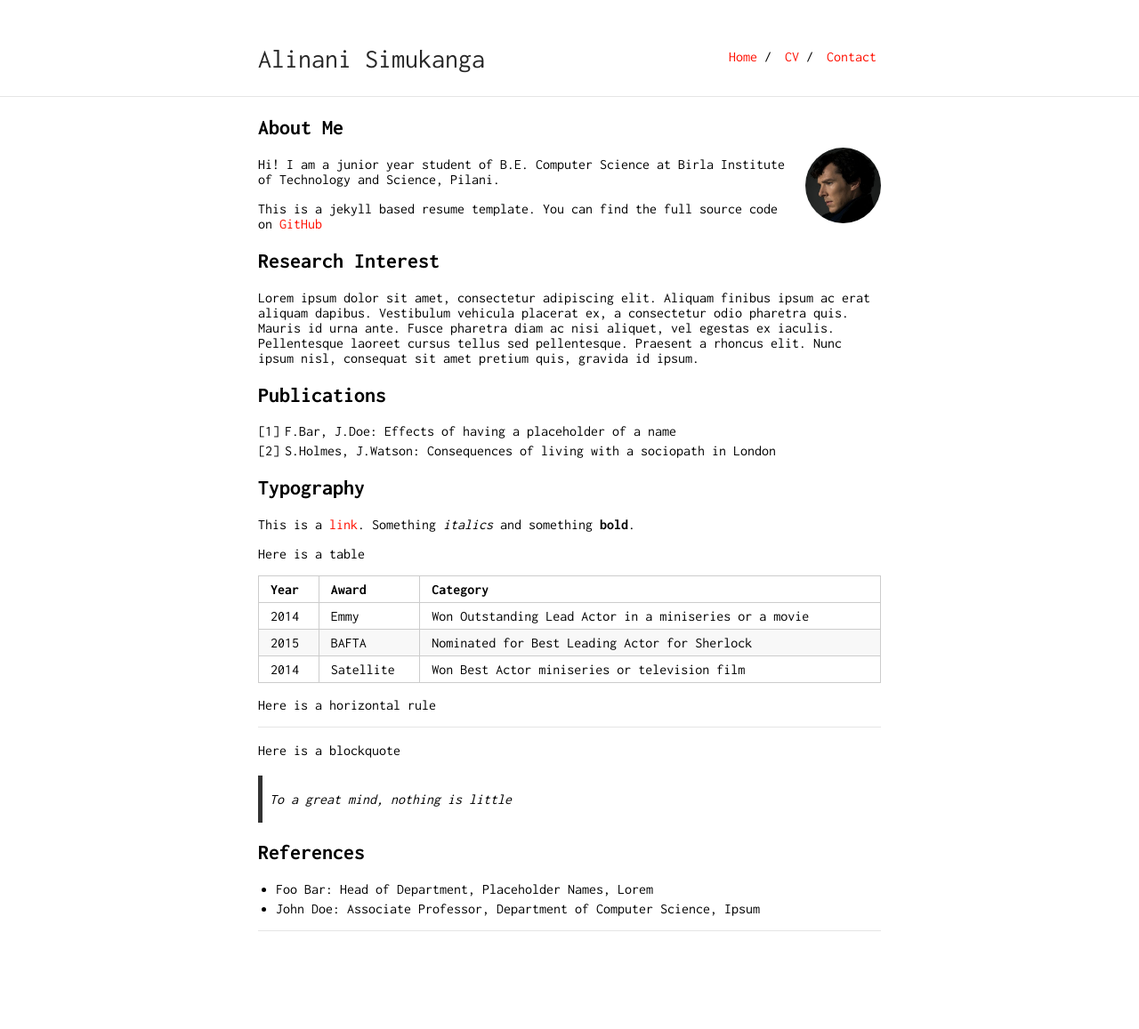
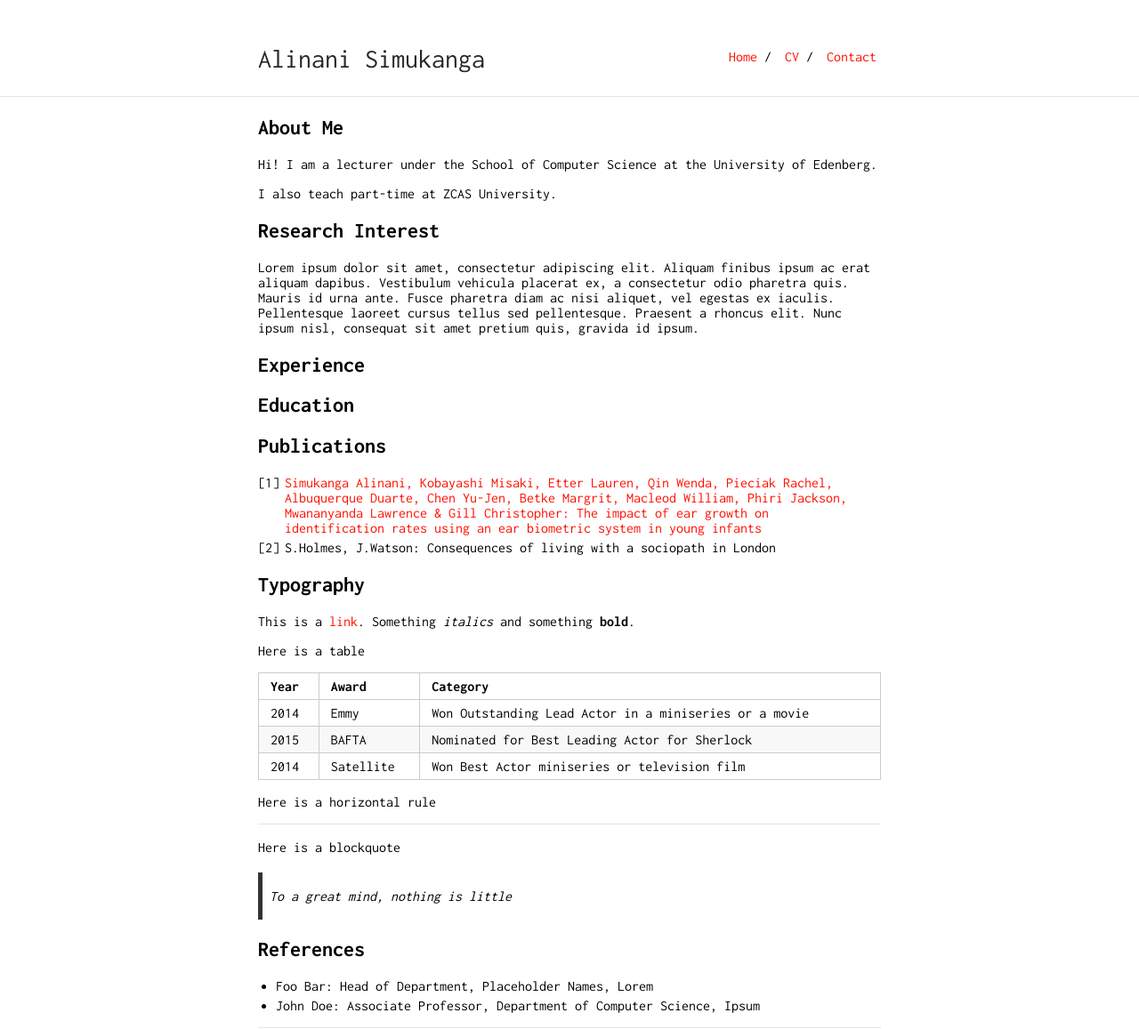
Before and after one commit to a1inani/a1inani.github.io, a Jekyll site: the page built from index.md, in a window 1280 px wide. Shown: the whole page at 89% size. Built offline with Jekyll 4.4.1, drawn with Linux system fonts in a browser that asks for light colours; our own code applies the rules of GitHub Pages for plain Markdown files; before the commit the page ends 1048 px from its top, so only the background shows below that.

Commit message:
Add one publication

```diff
--- a/index.md
+++ b/index.md
@@ -4,19 +4,21 @@ layout: default
 
 ## About Me
 
-<img class="profile-picture" src="sherlock.jpg">
+Hi! I am a lecturer under the School of Computer Science at the University of Edenberg.
 
-Hi! I am a junior year student of B.E. Computer Science at Birla Institute of Technology and Science, Pilani.
-
-This is a jekyll based resume template. You can find the full source code on [GitHub](https://github.com/bk2dcradle/researcher)
+I also teach part-time at ZCAS University.
 
 ## Research Interest
 
 Lorem ipsum dolor sit amet, consectetur adipiscing elit. Aliquam finibus ipsum ac erat aliquam dapibus. Vestibulum vehicula placerat ex, a consectetur odio pharetra quis. Mauris id urna ante. Fusce pharetra diam ac nisi aliquet, vel egestas ex iaculis. Pellentesque laoreet cursus tellus sed pellentesque. Praesent a rhoncus elit. Nunc ipsum nisl, consequat sit amet pretium quis, gravida id ipsum.
 
+## Experience
+
+## Education
+
 ## Publications
 
-1. F.Bar, J.Doe: Effects of having a placeholder of a name
+1. [Simukanga Alinani, Kobayashi Misaki, Etter Lauren, Qin Wenda, Pieciak Rachel, Albuquerque Duarte, Chen Yu-Jen, Betke Margrit, Macleod William, Phiri Jackson, Mwananyanda Lawrence & Gill Christopher: The impact of ear growth on identification rates using an ear biometric system in young infants](/pub/deaeb0c6-5ba6-489e-a273-c829c34d531f_13459_-_lauren_etter.pdf)
 2. S.Holmes, J.Watson: Consequences of living with a sociopath in London
 
 ## Typography
```
Also changed, not shown: 1 other file.
